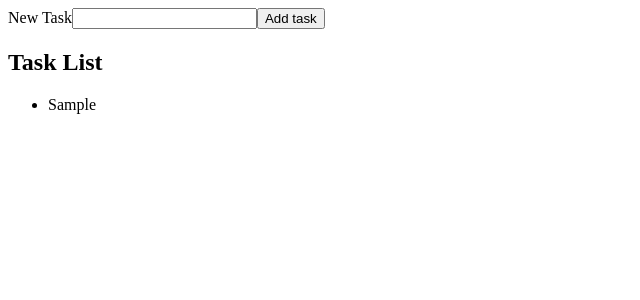
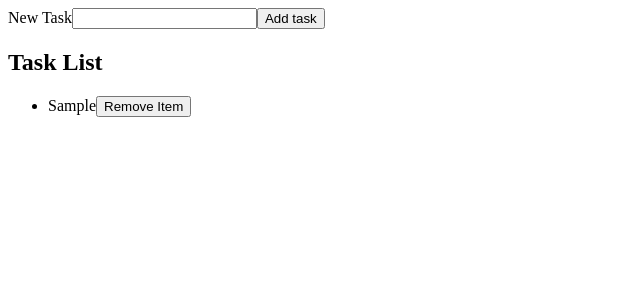
Before and after one commit to gitdingus/task-app, a React app: page / in a window 1280 px wide. Both pictures are taken after typing "Sample" into the empty fields and a click on the button "Add task". Shown: the top 300 px of the page, without its empty margins (0-640 px from the left). Built offline with nearby package versions, Linux system fonts and the light colour scheme.

Commit message:
Ability to remove task

```diff
--- a/src/App.js
+++ b/src/App.js
@@ -12,6 +12,7 @@ class App extends React.Component {
 
     this.addTask = this.addTask.bind(this);
     this.inputChanged = this.inputChanged.bind(this);
+    this.removeTask = this.removeTask.bind(this);
   }
 
   addTask(e) {
@@ -36,6 +37,15 @@ class App extends React.Component {
     });
   }
 
+  removeTask(id) {
+    console.log(`calling removeTask on id ${id}`);
+    this.setState({
+      tasks: this.state.tasks.filter( (task) => {
+        return task.id !== id;
+      })
+    });
+  }
+
   render() {
     return (
       <div>
@@ -44,7 +54,7 @@ class App extends React.Component {
           <input type="text" id="task-input" value={this.state.inputValue} onChange={this.inputChanged} />
           <button type="submit">Add task</button>
         </form>
-        <Overview list={this.state.tasks} />
+        <Overview list={this.state.tasks} removeTask={this.removeTask} />
       </div>
     )
   }
--- a/src/components/Overview.js
+++ b/src/components/Overview.js
@@ -4,7 +4,10 @@ export default function Overview(props){
   const { list } = props;
   const listElements = list.map((item) => {
     return (
-      <li key={item.id}>{item.task}</li>
+      <li key={item.id}>
+        {item.task}
+        <button onClick={() => props.removeTask(item.id)}>Remove Item</button>
+      </li>
     )
   });
 
```
